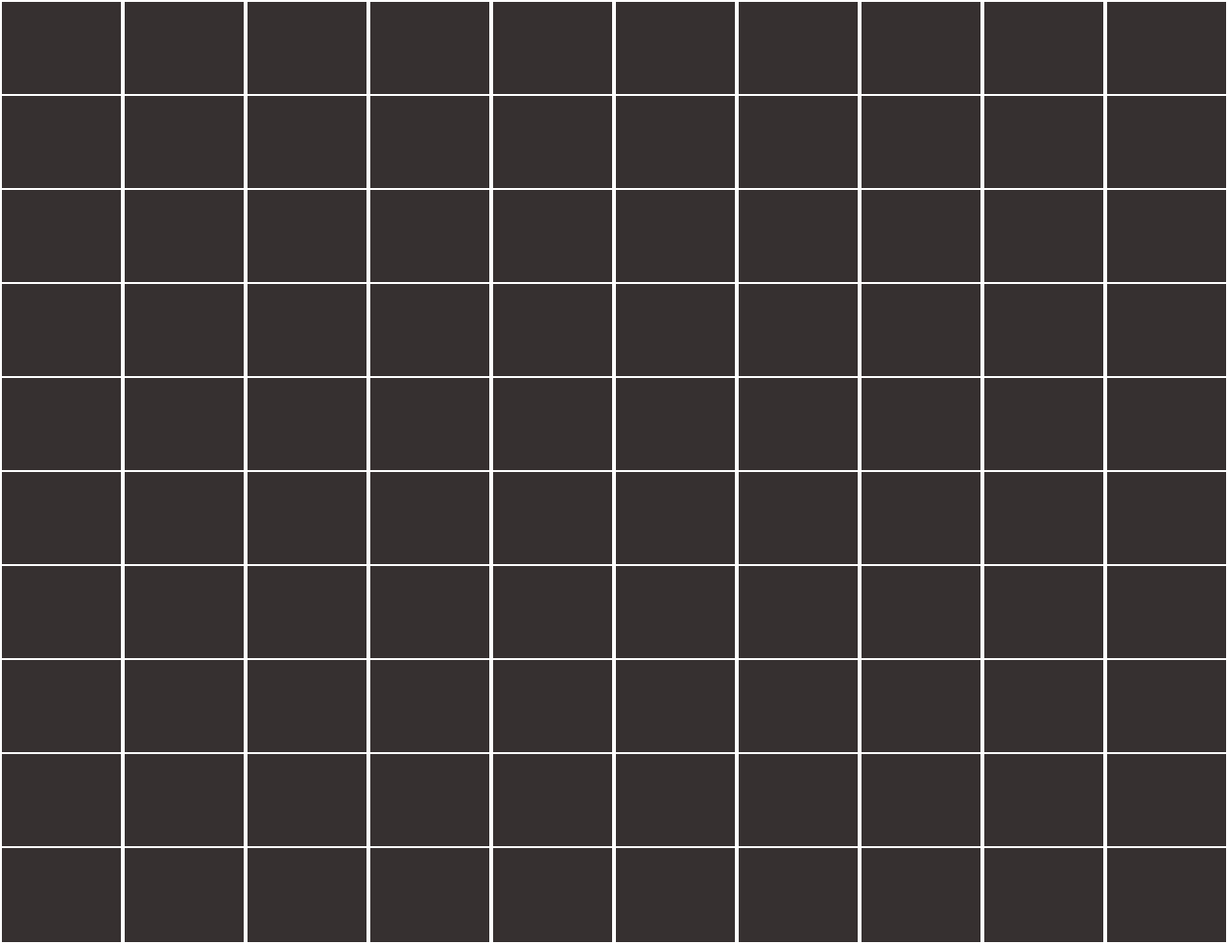
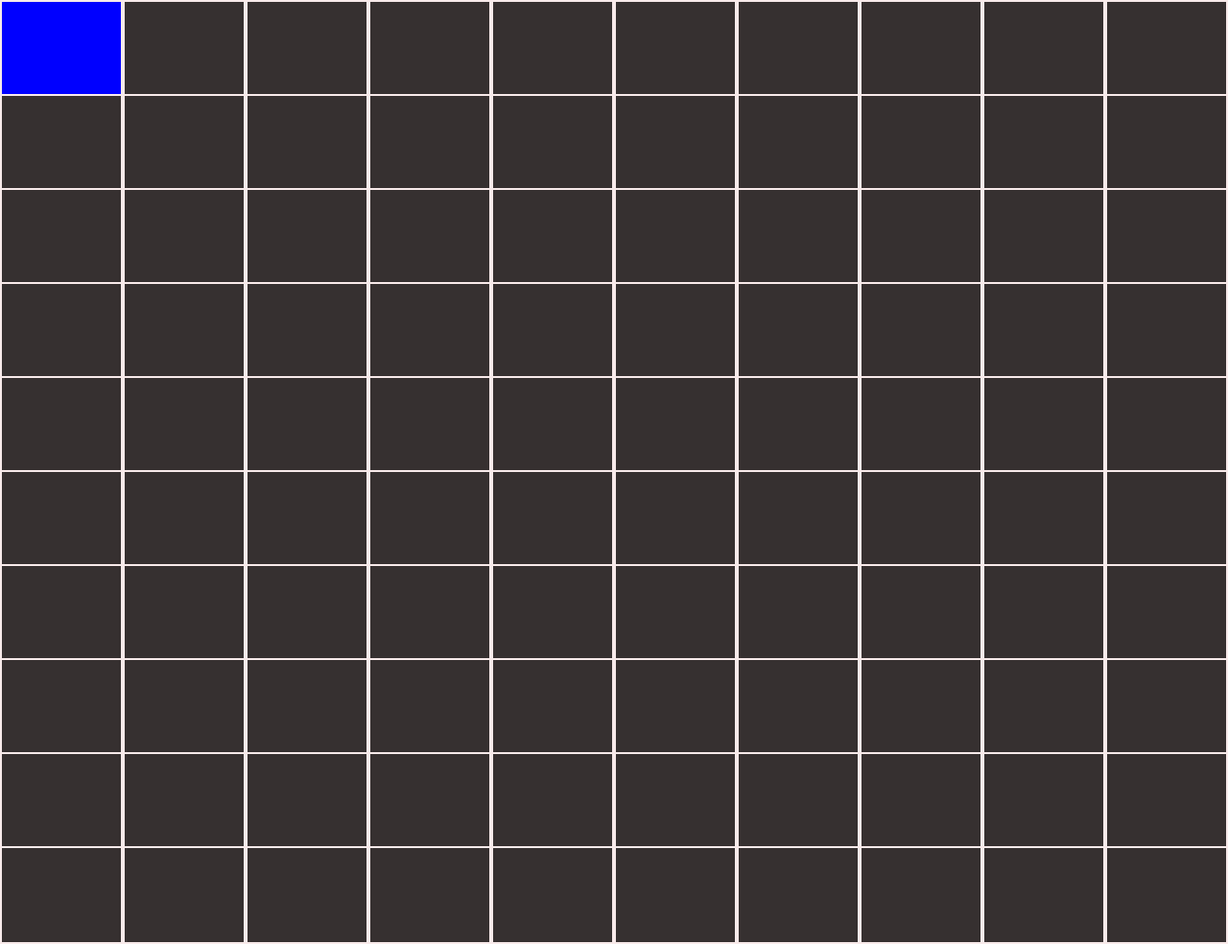
Before and after one commit to BWilske/etch-a-sketch, a plain HTML site: page index.html in a window 1280 px wide. Shown: the whole page at 96% size. Drawn offline with Linux system fonts and the light colour scheme.

Commit message:
added check for scrollover, color generator

```diff
--- a/script.js
+++ b/script.js
@@ -1,18 +1,35 @@
-let gridEl = document.getElementById("grid")
+const gridEl = document.getElementById("grid")
+const mode = {
+    "greyscale": null,
+    "blackToWhite": null,
+    "rainbowOrdered": null,
+    "rainbowRandom": function() {
+
+        this.style.backgroundColor = rainbowColors[colorSelector]
+        colorSelector +=1
+        if (colorSelector === rainbowColors.length) {
+            colorSelector = 0
+            console.log("reset color selector")
+        }
+    }
+}
+
+let modeSelector = mode.rainbowRandom
+
+const rainbowColors = ["blue", "green", "red", "yellow", "purple", "orange", "teal",]
+let colorSelector = 0
 
 
 //generates rows and columns for grid
 for (let i = 0; i<10; i++) {
     let newTr = document.createElement("tr")
-    let row = `row ${i}`
-    newTr.setAttribute("id", row)
-    console.log(newTr)
+    newTr.setAttribute("id", `row ${i}`)
     gridEl.appendChild(newTr)
+
     for(let n = 0; n<10; n++) {
         let newTd = document.createElement("td")
         newTd.setAttribute("id", `${i}-${n}`)
-        console.log(row)
+        newTd.addEventListener("mouseover", modeSelector )
         newTr.appendChild(newTd)
-
     }
 }
--- a/style.css
+++ b/style.css
@@ -25,6 +25,10 @@ td {
     width: 10%;
     height: 100%;
     background-color: rgb(54, 48, 48);
-    border: .2rem solid white;
+    border: .2rem solid rgb(248, 234, 234);
 
 }
+
+/* td:hover {
+    background-color:cornsilk;
+} */
```
